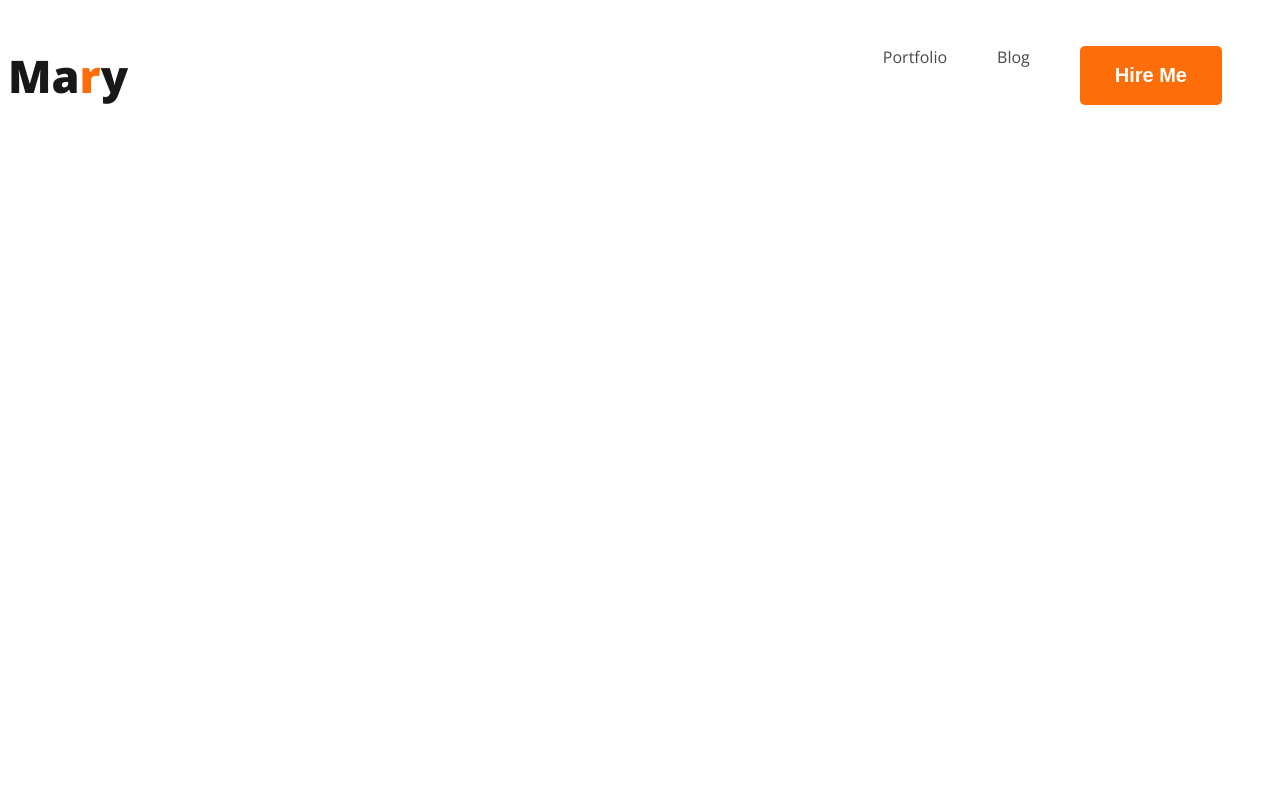
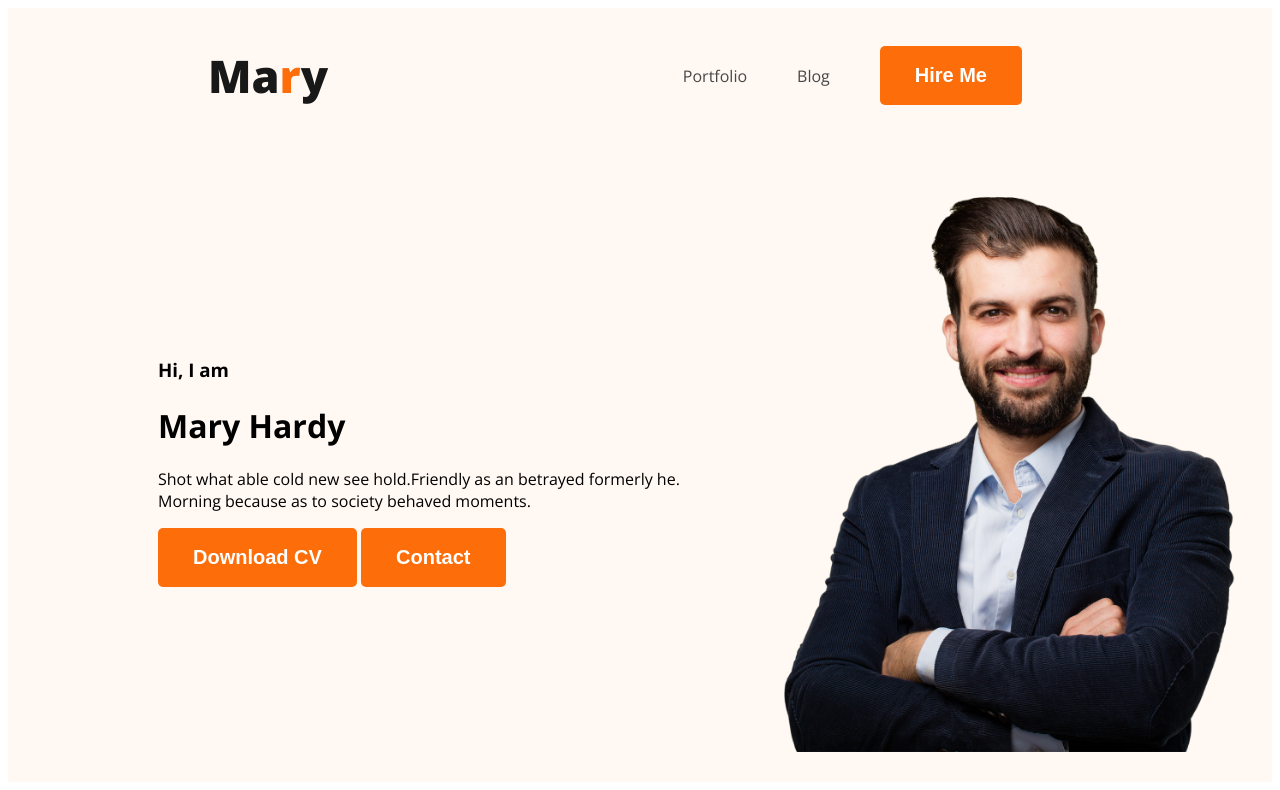
Before and after one commit to codehiker07/portfolio-site, a plain HTML site: page index.html in a window 1280 px wide. Drawn offline with nearby package versions, Linux system fonts and the light colour scheme.

Commit message:
profile pic added

```diff
--- a/index.html
+++ b/index.html
@@ -10,16 +10,25 @@
     <link rel="stylesheet" href="styles/style.css">
 </head>
 <body>
-    <header>
+    <header class="header">
         <nav>
-            <h1 class="nav-title">Ma<span class="text-primary">r</span>y</h1>
+            <h2 class="nav-title">Ma<span class="text-primary">r</span>y</h2>
             <ul>
                 <li><a href="">Portfolio</a></li>
                 <li><a href="">Blog</a></li>
                 <li><button class="btn-primary">Hire Me</button></li>
             </ul>
-
         </nav>
+        <div class="banner">
+            <div class="banner-content">
+                <h3 class="banner-greeting">Hi, I  am</h3>
+                <h1 class="banner-title">Mary Hardy</h1>
+                <p>Shot what able cold new see hold.Friendly as an betrayed formerly he. Morning because as to society behaved moments.</p>
+                <button class="btn-primary">Download CV</button>
+                <button class="btn-primary">Contact</button>
+            </div>
+            <img class="profile-pic" src="images/hardy.png" alt="">
+        </div>
     </header>
     <main>
 
--- a/styles/style.css
+++ b/styles/style.css
@@ -19,6 +19,7 @@ nav{
     display: flex;
     justify-content: space-between;
     align-items: center;
+    margin: 0 200px;
 }
 
 .nav-title{
@@ -29,14 +30,32 @@ nav{
 
 nav> ul{
     display: flex;
+    align-items: center;
+
 }
 
 nav li{
     list-style: none;
     margin-right: 50px;
+
 }
 
 nav a{
     text-decoration: none;
     color: #474747;
 }
+
+/* Header style */
+.header{
+    background-color: #FFF8F3;
+}
+
+.banner{
+    padding: 30px 30px 30px 150px;
+    display: flex;
+    align-items: center;
+}
+
+.banner .profile-pic{
+    width: 500px;
+}
```
